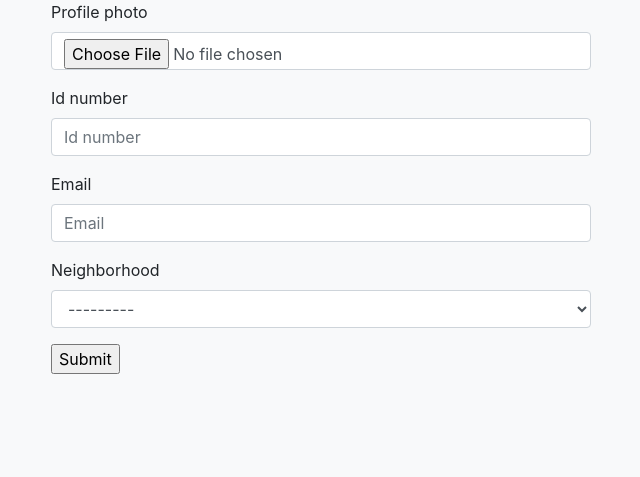
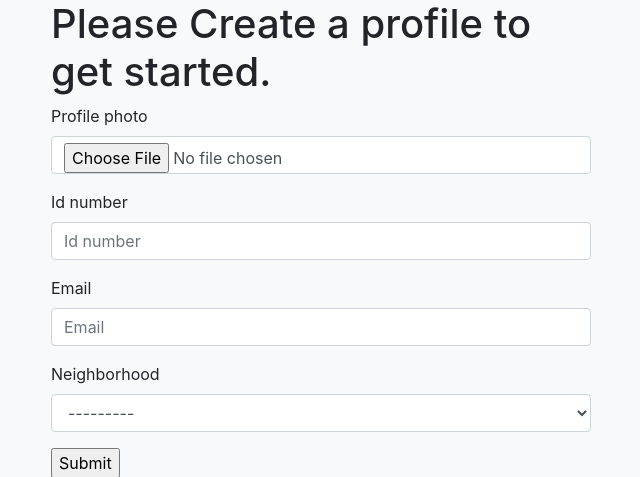
Before and after one commit to JECINTA534521/neighbourhood, a Django app: template neighbour/templates/create_profile.html in a window 1280 px wide. Shown: the part 56-533 px from the top of the page, without its empty margins (34-674 px from the left). Run offline with Django 3.2, Linux system fonts and the light colour scheme; the template is opened without the code that fills it: values that come from a table or form of the project are taken from there, others are empty; data comes from the database, SQL or seed files in the repository; some libraries are stand-ins or nearby versions.

Commit message:
this is where a user creates a profile

```diff
--- a/neighbour/templates/create_profile.html
+++ b/neighbour/templates/create_profile.html
@@ -4,14 +4,14 @@
 <div class="container bg-light">
   <div class="row">
     <div class="col-md-6">
-      <!-- <h1>Please Create a profile to get started.</h1> -->
-      <form action="{% url 'edit_profile'%} " method="post" enctype="multipart/form-data">
+      <h1>Please Create a profile to get started.</h1>
+     <form action="{% url 'edit_profile'%} " method="post" enctype="multipart/form-data">
         {% csrf_token%}
-        {% bootstrap_form form%}
+         {% bootstrap_form form%}
         <input type="submit" value="Submit">
-        <input type='hidden' name='next' value='{%url "profile"%} '>
-      </form>
+        <input type='hidden' name='next' value='{%url "profile"%}'>
+      </form> --> -->
     </div>
   </div>
 </div>
-{% endblock%}
+{% endblock%} -->
```
